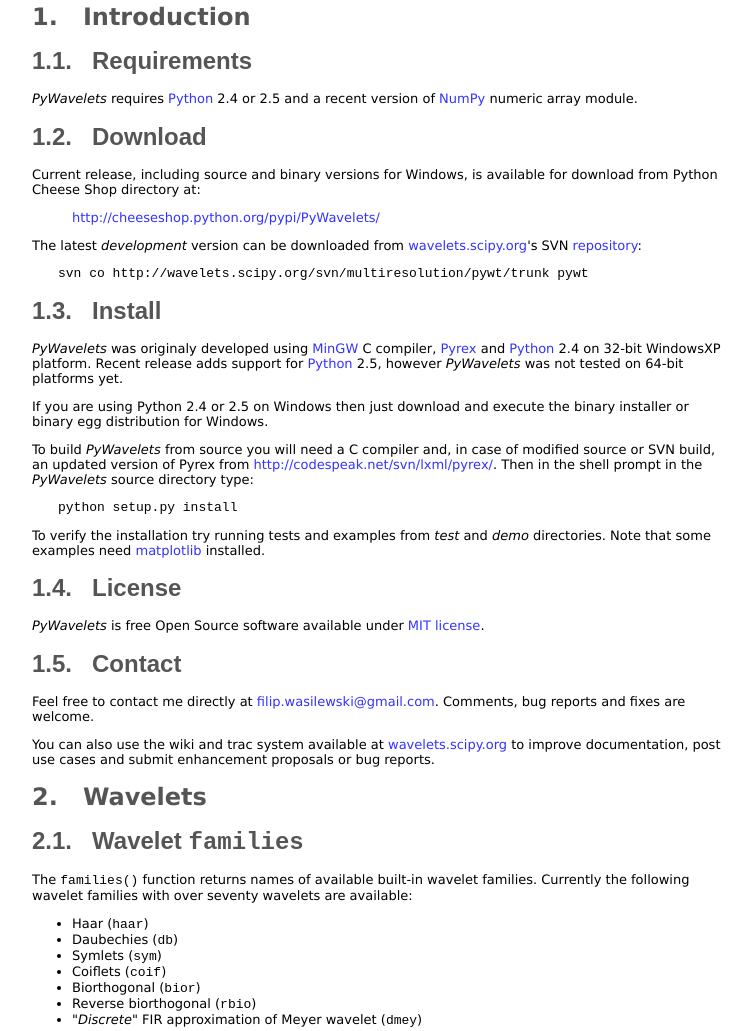
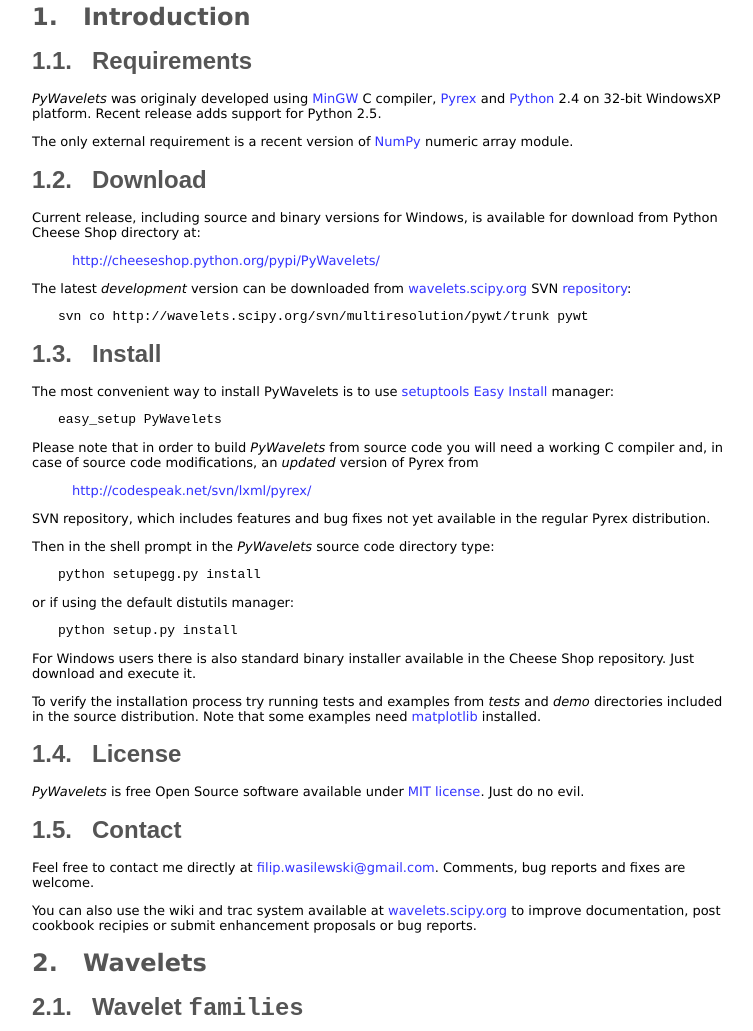
Before and after one commit to PyWavelets/pywt, a plain HTML site: page doc/html/index.html in a window 1280 px wide. Shown: the part 930-1961 px from the top of the page, without its empty margins (258-1011 px from the left). Drawn offline with Linux system fonts and the light colour scheme.

Commit message:
updated documentation
--HG--
extra : convert_revision : svn%3A993dc4b6-72fc-0310-9b3e-91fa30ebc9a8/pywt/trunk%4062

```diff
--- a/doc/html/index.html
+++ b/doc/html/index.html
@@ -5,7 +5,7 @@
 <meta name="generator" content="Docutils 0.4: http://docutils.sourceforge.net/" />
 <title>PyWavelets - Discrete Wavelet Transform in Python</title>
 <meta name="author" content="Filip Wasilewski" />
-<meta name="date" content="2006-11-28 21:02" />
+<meta name="date" content="2006-12-02 14:15" />
 <meta content="pywavelets wavelets discrete wavelet transform Python module dwt idwt swt wavelet packets" name="keywords" />
 <meta content="Python discrete wavelet transform module" lang="en" name="description" />
 <link rel="stylesheet" href="css/python.css" type="text/css" />
@@ -27,7 +27,7 @@
 <tr><th class="docinfo-name">Status:</th>
 <td>alpha</td></tr>
 <tr><th class="docinfo-name">Date:</th>
-<td>2006-11-28 21:02</td></tr>
+<td>2006-12-02 14:15</td></tr>
 <tr class="field"><th class="docinfo-name">License:</th><td class="field-body"><a class="reference" href="COPYING.txt">MIT</a></td>
 </tr>
 </tbody>
@@ -95,7 +95,10 @@
 <h1><a class="toc-backref" href="#id2" id="introduction" name="introduction">1.&nbsp;&nbsp;&nbsp;Introduction</a></h1>
 <div class="section">
 <h2><a class="toc-backref" href="#id3" id="requirements" name="requirements">1.1.&nbsp;&nbsp;&nbsp;Requirements</a></h2>
-<p><cite>PyWavelets</cite> requires <a class="reference" href="http://python.org/">Python</a> 2.4 or 2.5 and a recent version of
+<p><cite>PyWavelets</cite> was originaly developed using <a class="reference" href="http://www.mingw.org/">MinGW</a> C compiler, <a class="reference" href="http://www.cosc.canterbury.ac.nz/~greg/python/Pyrex/">Pyrex</a> and
+<a class="reference" href="http://python.org/">Python</a> 2.4 on 32-bit WindowsXP platform. Recent release adds support
+for Python 2.5.</p>
+<p>The only external requirement is a recent version of
 <a class="reference" href="http://www.scipy.org/">NumPy</a> numeric array module.</p>
 </div>
 <div class="section">
@@ -105,40 +108,50 @@
 <blockquote>
 <a class="reference" href="http://cheeseshop.python.org/pypi/PyWavelets/">http://cheeseshop.python.org/pypi/PyWavelets/</a></blockquote>
 <p>The latest <em>development</em> version can be downloaded from
-<a class="reference" href="http://wavelets.scipy.org">wavelets.scipy.org</a>'s SVN <a class="reference" href="http://wavelets.scipy.org/svn/multiresolution/pywt/trunk">repository</a>:</p>
+<a class="reference" href="http://wavelets.scipy.org">wavelets.scipy.org</a> SVN <a class="reference" href="http://wavelets.scipy.org/svn/multiresolution/pywt/trunk">repository</a>:</p>
 <pre class="literal-block">
 svn co http://wavelets.scipy.org/svn/multiresolution/pywt/trunk pywt
 </pre>
 </div>
 <div class="section">
 <h2><a class="toc-backref" href="#id5" id="install" name="install">1.3.&nbsp;&nbsp;&nbsp;Install</a></h2>
-<p><cite>PyWavelets</cite> was originaly developed using <a class="reference" href="http://www.mingw.org/">MinGW</a> C compiler, <a class="reference" href="http://www.cosc.canterbury.ac.nz/~greg/python/Pyrex/">Pyrex</a> and
-<a class="reference" href="http://python.org/">Python</a> 2.4 on 32-bit WindowsXP platform.
-Recent release adds support for <a class="reference" href="http://python.org/">Python</a> 2.5,
-however <cite>PyWavelets</cite> was not tested on 64-bit platforms yet.</p>
-<p>If you are using Python 2.4 or 2.5 on Windows then just download and
-execute the binary installer or binary egg distribution for Windows.</p>
-<p>To build <cite>PyWavelets</cite> from source you will need a C compiler and,
-in case of modified source or SVN build, an updated version of Pyrex
-from <a class="reference" href="http://codespeak.net/svn/lxml/pyrex/">http://codespeak.net/svn/lxml/pyrex/</a>.
-Then in the shell prompt in the <cite>PyWavelets</cite> source directory type:</p>
+<p>The most convenient way to install PyWavelets is to use <a class="reference" href="http://peak.telecommunity.com/DevCenter/setuptools">setuptools</a>
+<a class="reference" href="http://peak.telecommunity.com/DevCenter/EasyInstall#using-easy-install">Easy Install</a> manager:</p>
+<pre class="literal-block">
+easy_setup PyWavelets
+</pre>
+<p>Please note that in order to build <cite>PyWavelets</cite> from source code you will
+need a working C compiler and, in case of source code modifications,
+an <em>updated</em> version of Pyrex from</p>
+<blockquote>
+<a class="reference" href="http://codespeak.net/svn/lxml/pyrex/">http://codespeak.net/svn/lxml/pyrex/</a></blockquote>
+<p>SVN repository, which includes features and bug fixes not yet available
+in the regular Pyrex distribution.</p>
+<p>Then in the shell prompt in the <cite>PyWavelets</cite> source code directory type:</p>
+<pre class="literal-block">
+python setupegg.py install
+</pre>
+<p>or if using the default distutils manager:</p>
 <pre class="literal-block">
 python setup.py install
 </pre>
-<!-- Since version 0.1.6 the source distribution includes this version of Pyrex. -->
-<p>To verify the installation try running tests and examples from <cite>test</cite> and
-<cite>demo</cite> directories. Note that some examples need <a class="reference" href="http://matplotlib.sourceforge.net">matplotlib</a> installed.</p>
+<p>For Windows users there is also standard binary installer available
+in the Cheese Shop repository. Just download and execute it.</p>
+<p>To verify the installation process try running tests and examples
+from <cite>tests</cite> and <cite>demo</cite> directories included in the source distribution.
+Note that some examples need <a class="reference" href="http://matplotlib.sourceforge.net">matplotlib</a> installed.</p>
 </div>
 <div class="section">
 <h2><a class="toc-backref" href="#id6" id="license" name="license">1.4.&nbsp;&nbsp;&nbsp;License</a></h2>
-<p><cite>PyWavelets</cite> is free Open Source software available under <a class="reference" href="COPYING.txt">MIT license</a>.</p>
+<p><cite>PyWavelets</cite> is free Open Source software available under <a class="reference" href="COPYING.txt">MIT license</a>. Just do no evil.</p>
 </div>
 <div class="section">
 <h2><a class="toc-backref" href="#id7" id="contact" name="contact">1.5.&nbsp;&nbsp;&nbsp;Contact</a></h2>
 <p>Feel free to contact me directly at <a class="reference" href="mailto:filip.wasilewski&#64;gmail.com">filip.wasilewski&#64;gmail.com</a>.
 Comments, bug reports and fixes are welcome.</p>
 <p>You can also use the wiki and trac system available at <a class="reference" href="http://wavelets.scipy.org">wavelets.scipy.org</a>
-to improve documentation, post use cases and submit enhancement proposals or bug reports.</p>
+to improve documentation, post cookbook recipies or submit enhancement proposals
+or bug reports.</p>
 </div>
 </div>
 <div class="section">
@@ -286,6 +299,7 @@
 </div></div></div>
 <div class="section">
 <h2><a class="toc-backref" href="#id15" id="multilevel-decomposition-using-wavedec" name="multilevel-decomposition-using-wavedec"><span id="wavedec"></span>3.2.&nbsp;&nbsp;&nbsp;Multilevel decomposition using <tt class="docutils literal"><span class="pre">wavedec</span></tt></a></h2>
+<p><cite>(Please note the mode and level arguments order change in 0.1.6 version.)</cite></p>
 <p>The <tt class="docutils literal"><span class="pre">wavedec</span></tt> function performs 1D multilevel Discrete Wavelet Transform
 decomposition of given signal and returns ordered list of coefficients arrays
 <tt class="docutils literal"><span class="pre">[cAn,</span> <span class="pre">cDn,</span> <span class="pre">cDn-1,</span> <span class="pre">...,</span> <span class="pre">cD2,</span> <span class="pre">cD1]</span></tt>, where <tt class="docutils literal"><span class="pre">n</span></tt> denotes the level of decomposition.
@@ -608,15 +622,15 @@
 parent node.</p>
 </div>
 <div class="section">
-<h3><a id="access-node-data-getitem-path" name="access-node-data-getitem-path">6.1.2.&nbsp;&nbsp;&nbsp;Access node data - <tt class="docutils literal"><span class="pre">__getitem__(path)</span></tt></a></h3>
+<h3><a id="access-node-data-wp-path" name="access-node-data-wp-path">6.1.2.&nbsp;&nbsp;&nbsp;Access node data - <tt class="docutils literal"><span class="pre">wp[path]</span></tt></a></h3>
 <p>Calls <a class="reference" href="#get-node-path">get_node(path)</a> and returns data associated with node under given path.</p>
 </div>
 <div class="section">
-<h3><a id="set-node-data-setitem-path-data" name="set-node-data-setitem-path-data">6.1.3.&nbsp;&nbsp;&nbsp;Set node data - <tt class="docutils literal"><span class="pre">__setitem__(path,</span> <span class="pre">data)</span></tt></a></h3>
+<h3><a id="set-node-data-wp-path-data" name="set-node-data-wp-path-data">6.1.3.&nbsp;&nbsp;&nbsp;Set node data - <tt class="docutils literal"><span class="pre">wp[path]</span> <span class="pre">=</span> <span class="pre">data</span></tt></a></h3>
 <p>Calls <a class="reference" href="#get-node-path">get_node(path)</a> and sets data of node under given path.</p>
 </div>
 <div class="section">
-<h3><a id="delete-node-delitem-path" name="delete-node-delitem-path">6.1.4.&nbsp;&nbsp;&nbsp;Delete node - <tt class="docutils literal"><span class="pre">__delitem__(path)</span></tt></a></h3>
+<h3><a id="delete-node-del-wp-path" name="delete-node-del-wp-path">6.1.4.&nbsp;&nbsp;&nbsp;Delete node - <tt class="docutils literal"><span class="pre">del</span> <span class="pre">wp[path]</span></tt></a></h3>
 <p>Marks node under given path in tree as ZeroTree root.</p>
 <dl class="docutils">
 <dt>path</dt>
@@ -748,6 +762,7 @@
 <ul class="simple">
 <li>Multilevet wavelet decomposition and reconstruction - <a class="reference" href="./demo/wavedec.py">wavedec.py</a></li>
 <li>Plot wavelet families - <a class="reference" href="./demo/plot_wavelets.py">plot_wavelets.py</a> - <a class="reference" href="./img/db.png">db.png</a> <a class="reference" href="./img/sym.png">sym.png</a></li>
+<li>Plot wavelet and scaling functions - <a class="reference" href="./demo/waveinfo.py">waveinfo.py</a></li>
 <li>Plot coefficients from DWT and SWT for 3 different signals - <a class="reference" href="./demo/dwt_swt_show_coeffs.py">dwt_swt_show_coeffs.py</a></li>
 <li>Multilevel signal decomposition with DWT - <a class="reference" href="./demo/dwt_signal_decomposition.py">dwt_signal_decomposition.py</a></li>
 <li>Simple compression with Wavelet Packet - <a class="reference" href="./demo/wp_simple_compression.py">wp_simple_compression.py</a></li>
@@ -755,6 +770,7 @@
 <li>Signal frequency analysis using Wavelet Packet - <a class="reference" href="./demo/wp_scalogram.py">wp_scalogram.py</a> - <a class="reference" href="./img/linchirp.png">linchirp.png</a>. See also output of some orca sound scalogram with WP - <a class="reference" href="./img/orca.png">orca.png</a>.</li>
 <li>Benchmark <a class="reference" href="#dwt">dwt</a> and <a class="reference" href="#idwt">idwt</a> computation - <a class="reference" href="./demo/benchmark.py">benchmark.py</a> - results achieved on Centrino 1,8GHz laptop - <a class="reference" href="./img/benchmark_dwt.png">benchmark_dwt.png</a>, <a class="reference" href="./img/benchmark_idwt.png">benchmark_idwt.png</a></li>
 <li>Creating Wavelet objects from user supplied filter banks - <a class="reference" href="./demo/user_filter_banks.py">user_filter_banks.py</a></li>
+<li>Blending image textures in wavelet space - <a class="reference" href="./demo/image_blender.py">image_blender.py</a></li>
 </ul>
 </div>
 </div>
```
Also changed, not shown: README.txt, 6 other files.
